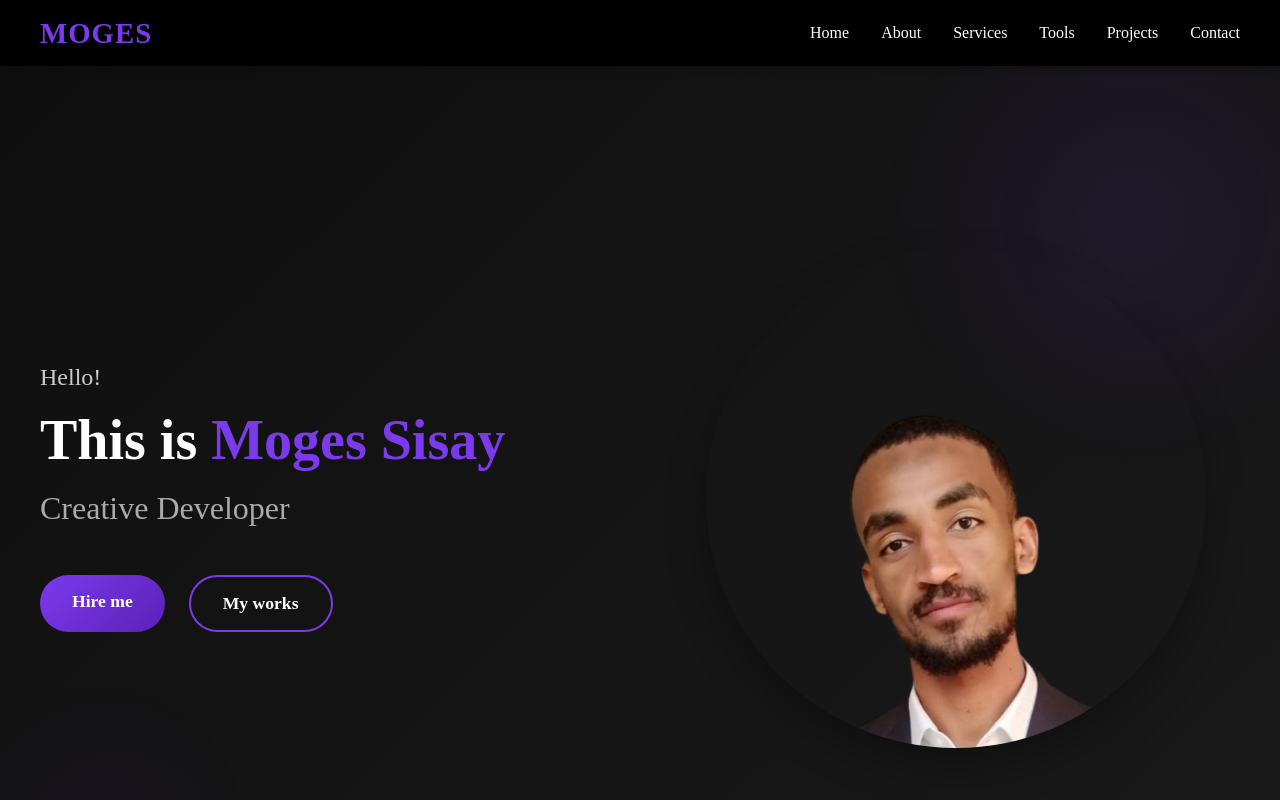
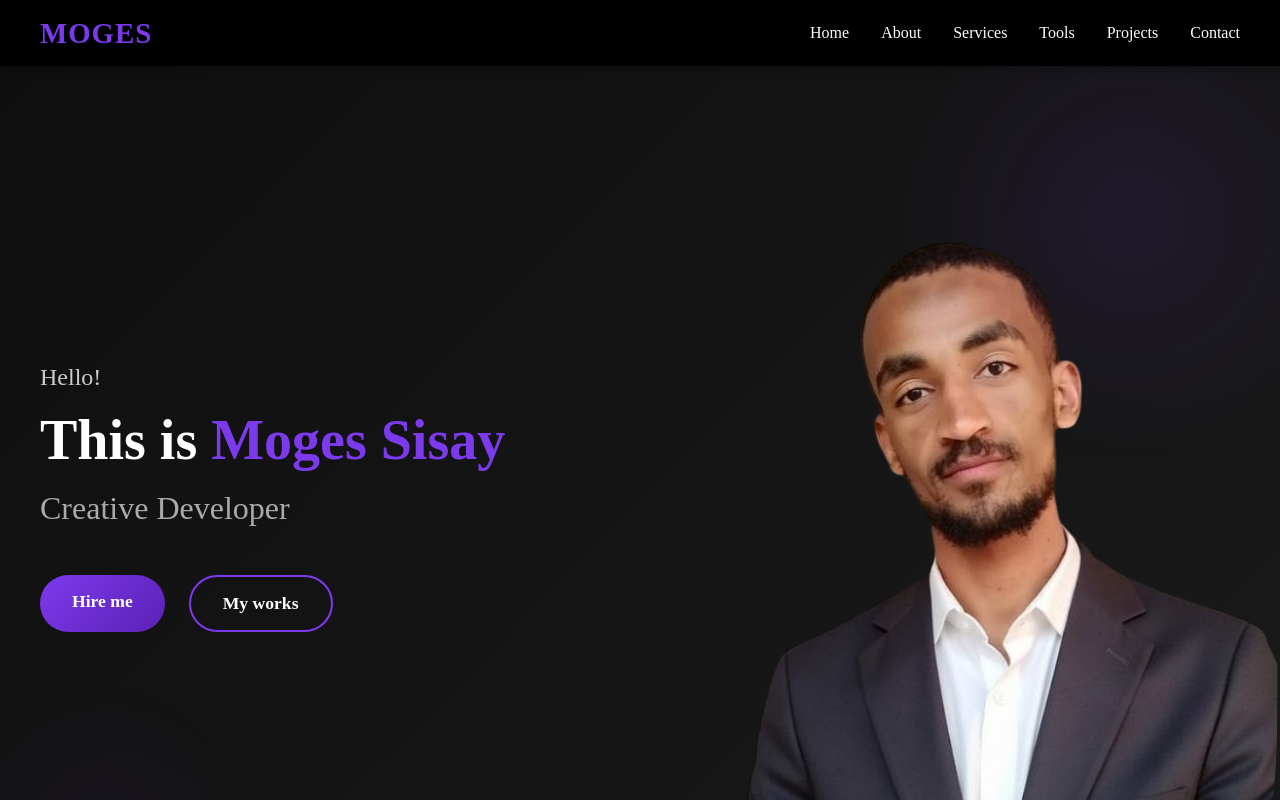
Before and after one commit to Moges741/portfolio, a React (Vite) app in the folder client/: page / in a window 1280 px wide. Shown: the top 800 px of the page. Built offline with nearby package versions, Linux system fonts and the light colour scheme.

Commit message:
added styling

```diff
--- a/client/package.json
+++ b/client/package.json
@@ -15,7 +15,8 @@
     "@mui/icons-material": "^7.3.7",
     "@mui/material": "^7.3.7",
     "react": "^19.2.0",
-    "react-dom": "^19.2.0"
+    "react-dom": "^19.2.0",
+    "react-router": "^7.12.0"
   },
   "devDependencies": {
     "@eslint/js": "^9.39.1",
--- a/client/src/components/Hero.jsx
+++ b/client/src/components/Hero.jsx
@@ -1,4 +1,5 @@
 import styles from './Hero.module.css';
+import image from '../assets/images/moges222.png';
 
 const Hero = () => {
   return (
@@ -21,7 +22,7 @@ const Hero = () => {
 
         {/* You can add your person image here */}
         <div className={styles.imageContainer}>
-          {/* Replace with your actual image */}
+          <img src={image}  alt="" />
           <div className={styles.profileImage}></div>
         </div>
       </div>
--- a/client/src/components/Hero.module.css
+++ b/client/src/components/Hero.module.css
@@ -7,6 +7,7 @@
   padding: 2rem;
   position: relative;
   overflow: hidden;
+
 }
 
 .container {
@@ -94,27 +95,25 @@
   justify-content: center;
   align-items: center;
 }
+.imageContainer{
+  height: 300px;
+  width: 200px;
+  border-radius: 50%;
+  margin-top: 50px;
 
-/* .profileImage {
-  width: 400px;
-  height: 400px;
-  border-radius: 50%;
-  background: linear-gradient(135deg, #7c3aed, #5b21b6);
-  position: relative;
-  overflow: hidden;
-  box-shadow: 0 20px 40px rgba(0, 0, 0, 0.3);
-} */
 
-.profileImage {
-  width: 500px;
-  height: 500px;
-  border-radius: 50%;
-  background-image: url('../assets/images/moges222.png');
-  background-size: cover;
-  background-position: top;
-  box-shadow: 0 20px 40px rgba(0, 0, 0, 0.3);
+
 }
+.imageContainer img{
+   position: absolute;
+    /* top: 0; */
+    /* left: 10; */
+    right: 2px;
+    top: -20px;
+    border-radius: 50%;
 
+  object-fit: cover;
+}
 /* Decorative elements */
 .hero::before {
   content: '';
--- a/client/src/pages/Tools.jsx
+++ b/client/src/pages/Tools.jsx
@@ -103,7 +103,7 @@ const Tools = () => {
             <h3>Why Tools Matter</h3>
             <p>
               A craftsman is only as good as their tools. I believe in choosing
-              the right tool for every job—whether it's C++ for performance-critical
+              the right tool for every job whether it's C++ for performance-critical
               applications, React for dynamic UIs, or Node.js for scalable backends.
             </p>
             <p>
```
Also changed, not shown: 1 other file (tests, documents, lock files or other folders).
